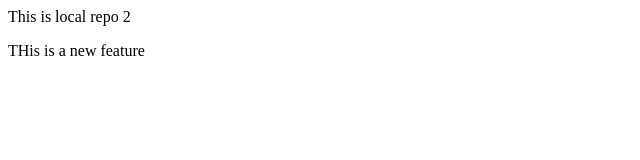
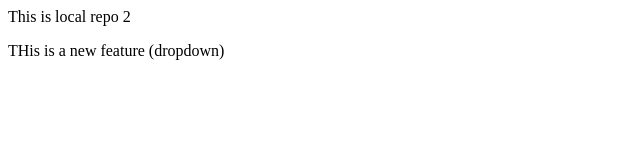
Before and after one commit to Ganeshg1313/localRepo2, a plain HTML site: page index.html in a window 1280 px wide. Shown: the full height of the page, 0-640 px from the left. Drawn offline with Linux system fonts and the light colour scheme.

Commit message:
Add dropdown

```diff
--- a/index.html
+++ b/index.html
@@ -1,4 +1,4 @@
 <p>This is local repo 2
 </p>
 
-<p>THis is a new feature</p>
+<p>THis is a new feature (dropdown)</p>
```
